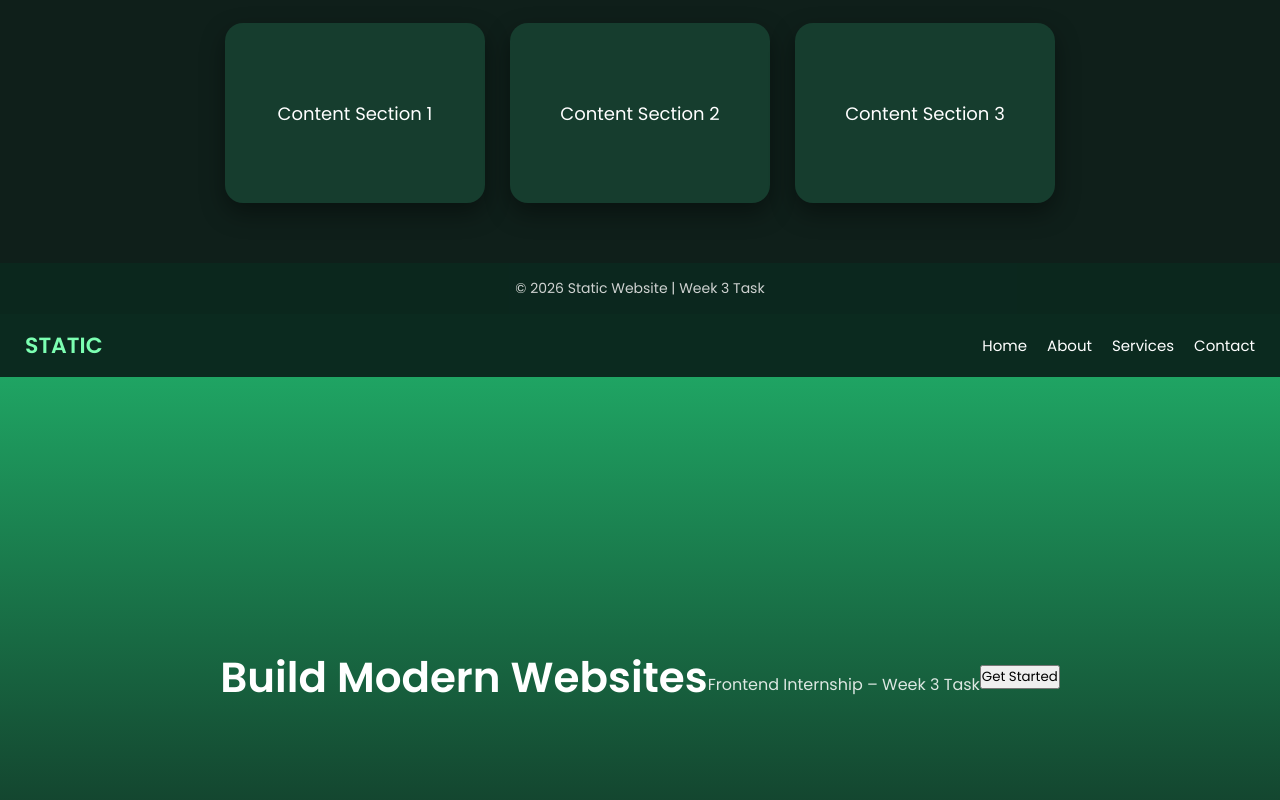
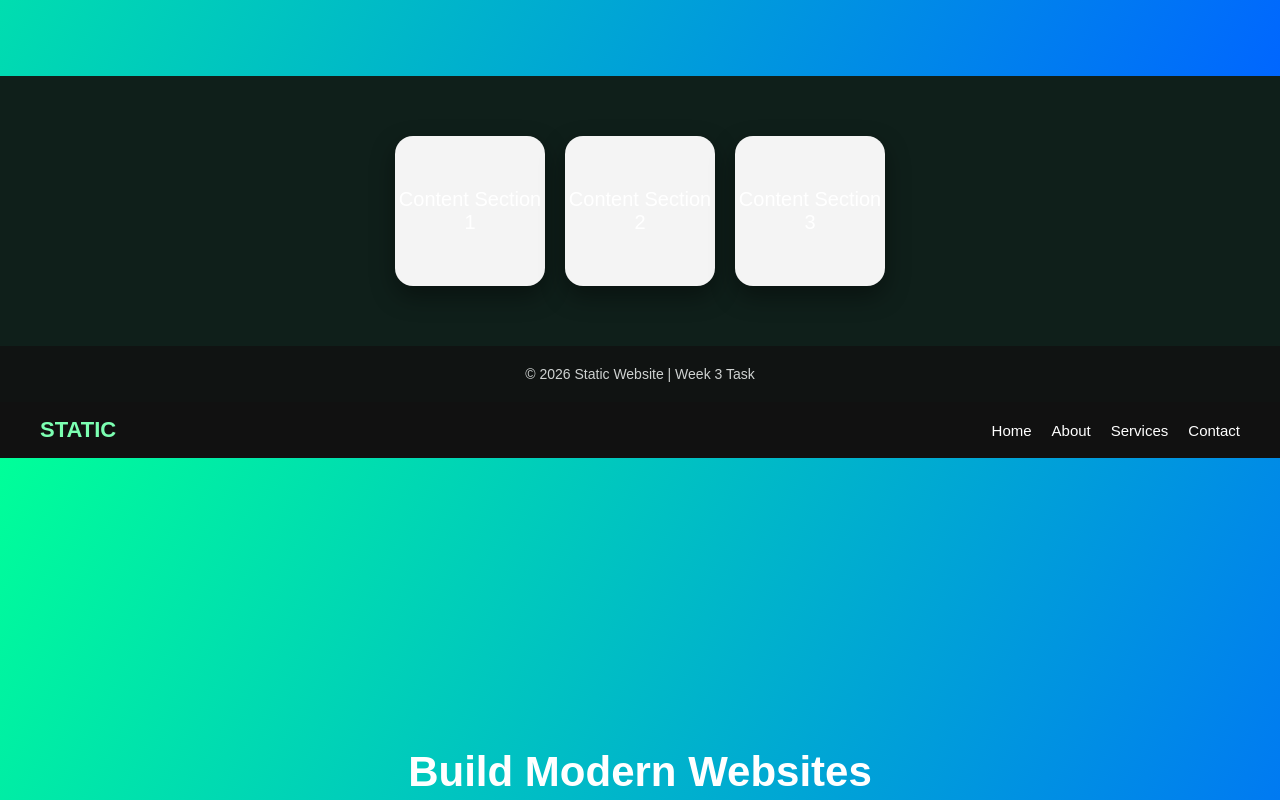
Before and after one commit to upadhyayritik53-maker/Week3-Ritik-rebuild, a plain HTML site: page index.html in a window 1280 px wide. Shown: the part 700-1500 px from the top of the page. Drawn offline with Linux system fonts and the light colour scheme.

Commit message:
Update style.css

```diff
--- a/style.css
+++ b/style.css
@@ -147,3 +147,108 @@ footer {
     font-size: 32px;
   }
 }
+* {
+  margin: 0;
+  padding: 0;
+  box-sizing: border-box;
+  font-family: Arial, sans-serif;
+}
+
+/* Navbar */
+.navbar {
+  display: flex;
+  justify-content: space-between;
+  padding: 15px 40px;
+  background: #111;
+  color: white;
+}
+
+.navbar a {
+  color: white;
+  margin-left: 20px;
+  text-decoration: none;
+  transition: color 0.3s;
+}
+
+.navbar a:hover {
+  color: #00ff99;
+}
+
+/* Hero */
+.hero {
+  height: 90vh;
+  background: linear-gradient(120deg, #00ff99, #0066ff);
+  color: white;
+  display: flex;
+  flex-direction: column;
+  justify-content: center;
+  align-items: center;
+}
+
+.fade-in {
+  animation: fadeIn 2s ease;
+}
+
+.slide-in {
+  animation: slideIn 2s ease;
+}
+
+/* Button */
+.btn {
+  margin-top: 20px;
+  padding: 12px 30px;
+  border: none;
+  background: black;
+  color: white;
+  cursor: pointer;
+  transition: transform 0.3s, background 0.3s;
+}
+
+.btn:hover {
+  transform: scale(1.1);
+  background: white;
+  color: black;
+}
+
+/* Cards */
+.cards {
+  display: flex;
+  justify-content: center;
+  gap: 20px;
+  padding: 60px;
+}
+
+.card {
+  width: 150px;
+  height: 150px;
+  background: #f4f4f4;
+  display: flex;
+  justify-content: center;
+  align-items: center;
+  font-size: 20px;
+  transition: transform 0.4s, box-shadow 0.4s;
+}
+
+.card:hover {
+  transform: translateY(-15px);
+  box-shadow: 0 10px 20px rgba(0,0,0,0.3);
+}
+
+/* Footer */
+footer {
+  text-align: center;
+  padding: 20px;
+  background: #111;
+  color: white;
+}
+
+/* Animations */
+@keyframes fadeIn {
+  from { opacity: 0; }
+  to { opacity: 1; }
+}
+
+@keyframes slideIn {
+  from { transform: translateY(40px); opacity: 0; }
+  to { transform: translateY(0); opacity: 1; }
+}
```
